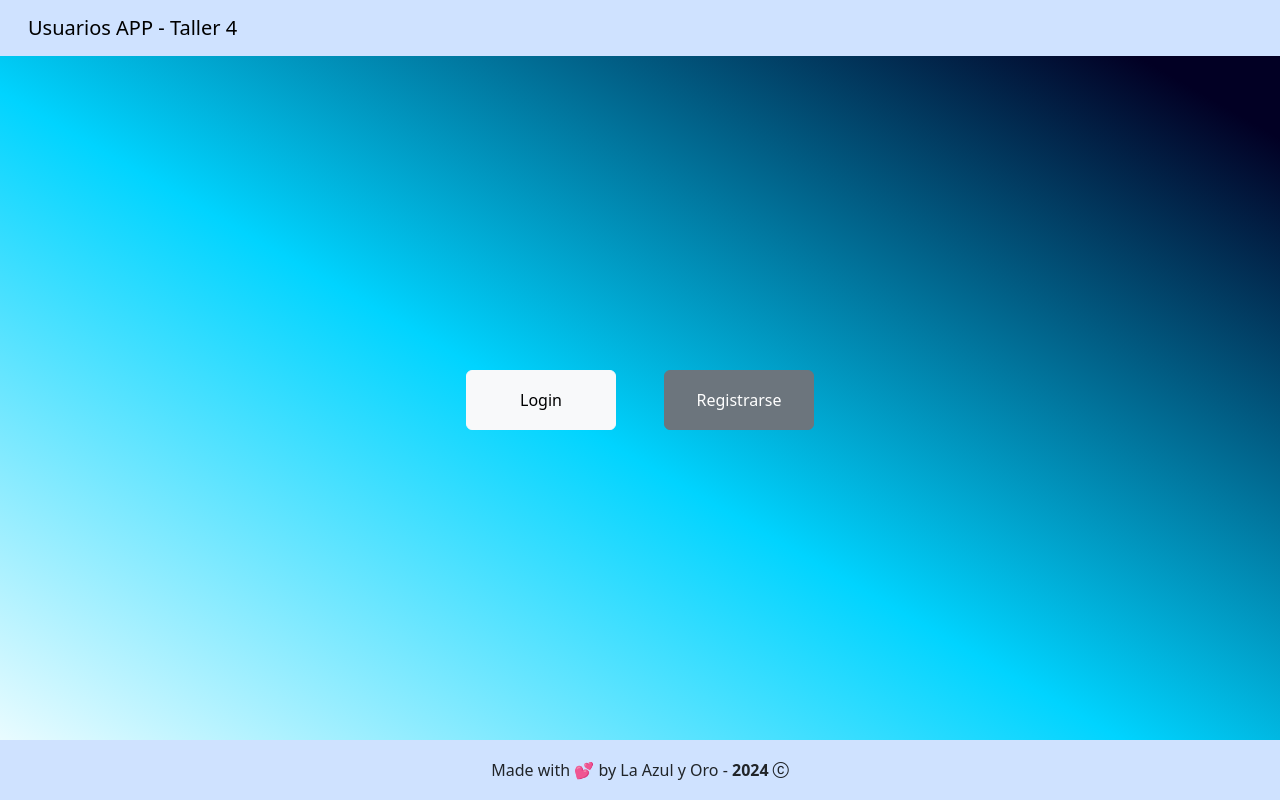
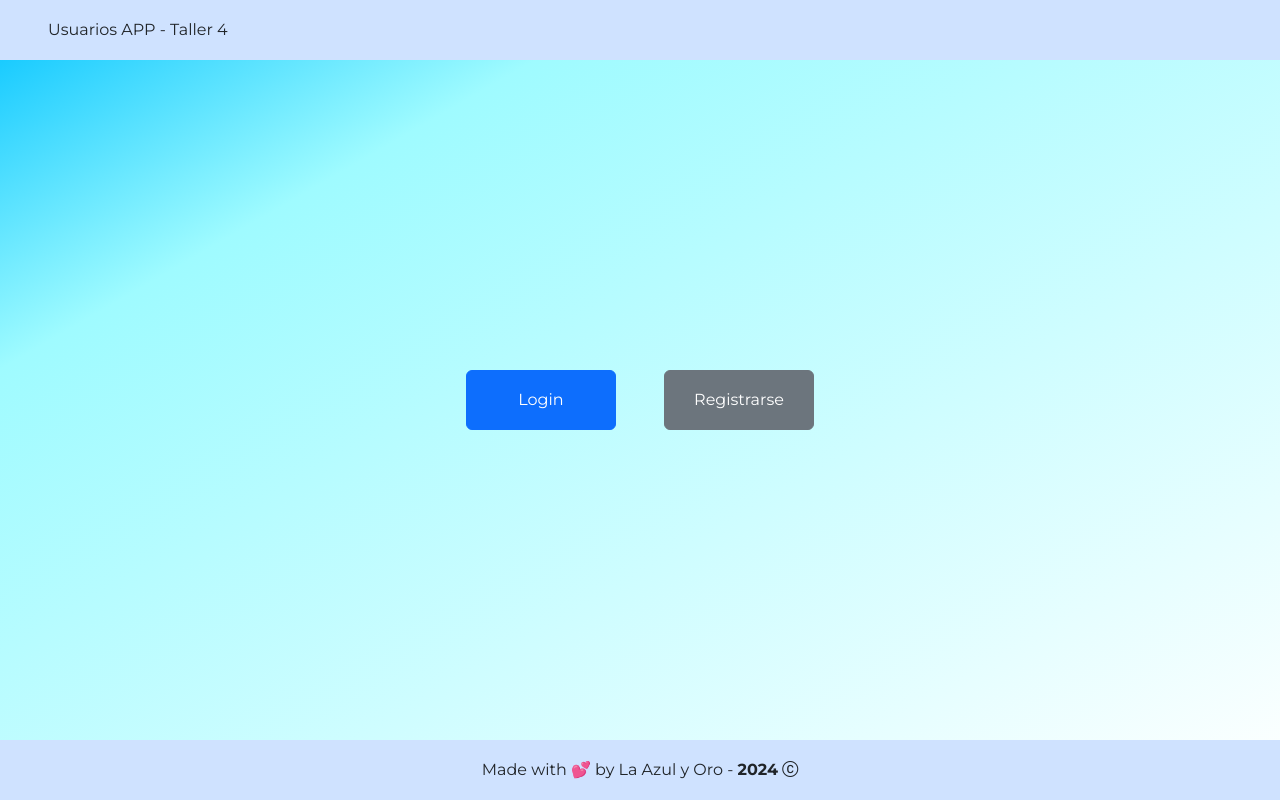
Before and after one commit to La-azul-y-oro/angular-practica1, an Angular app: page /inicio in a window 1280 px wide. Built offline with nearby package versions, Linux system fonts and the light colour scheme.

Commit message:
Fix styles

```diff
--- a/src/app/app.component.css
+++ b/src/app/app.component.css
@@ -0,0 +1,13 @@
+.main-content {
+    padding-top: 60px; /* Altura del header fijo */
+    padding-bottom: 60px; /* Altura del footer fijo */
+    height: 100vh;
+}
+
+.footer {
+    height: 60px;
+}
+
+.header {
+    height: 60px;
+}
--- a/src/app/app.component.html
+++ b/src/app/app.component.html
@@ -1,5 +1,5 @@
-<app-header></app-header>
-<div class="center content d-flex justify-content-center align-items-center">
+<app-header class="fixed-top header"></app-header>
+<div class="main-content d-flex justify-content-center align-items-center">
   <router-outlet></router-outlet>
 </div>
-<app-footer></app-footer>
+<app-footer class="fixed-bottom footer"></app-footer>
--- a/src/app/components/user/user.component.css
+++ b/src/app/components/user/user.component.css
@@ -2,7 +2,7 @@ p {
     font-size: 14px;
 }
 
-.font-10{
+.font-10 {
     font-size: 10px;
 }
 
@@ -26,11 +26,45 @@ span {
     transform: translate(-50%, -50%);
 }
 
-.card-container{
-    max-height: 85vh;
-    overflow-y: auto;
+.user-content {
+    padding: 25px 0;
+    height: calc(100vh - 120px);
+    width: 85vw;
+    margin-left: auto;
+    margin-right: auto;
 }
 
-.vw-90{
-    width: 90vw;
+.user-list-container {
+    max-height: calc(100vh - 240px);
+    overflow-y: auto;
+    overflow-x: hidden;
+    scrollbar-width: thin;
+    /* Hace que la scrollbar sea más delgada */
+    scrollbar-color: #888 #f1f1f1;
+    /* Color del pulgar y de la pista */
+    -ms-overflow-style: -ms-autohiding-scrollbar;
+    /* Internet Explorer 10+ */
 }
+
+/* Estilos para Webkit (Chrome, Safari) */
+.user-list-container::-webkit-scrollbar {
+    width: 5px;
+    /* Ancho de la scrollbar vertical */
+}
+
+.user-list-container::-webkit-scrollbar-track {
+    background: #f1f1f1;
+    /* Color de fondo de la pista de la scrollbar */
+}
+
+.user-list-container::-webkit-scrollbar-thumb {
+    background: #888;
+    /* Color del pulgar de la scrollbar */
+    border-radius: 4px;
+    /* Bordes redondeados del pulgar */
+}
+
+.user-list-container::-webkit-scrollbar-thumb:hover {
+    background: #555;
+    /* Color del pulgar de la scrollbar cuando se pasa el cursor */
+}
--- a/src/app/components/user/user.component.html
+++ b/src/app/components/user/user.component.html
@@ -1,16 +1,32 @@
-<div class="vw-90">
-  <div [ngClass]="{ 'shadow-div': showModal }">
-    <div class="d-flex row my-3 justify-content-between">
-      <h4 class="col-4">Listado de usuarios:</h4>
-      <button type="button" class="btn btn-primary col-2" (click)="handleModal(true)">Crear usuario</button>
+<div class="user-content" [ngClass]="{ 'shadow-div': showModal }">
+  <div class="d-flex justify-content-between w-100">
+    <h4 class="col-4 align-self-center">Listado de usuarios:</h4>
+    <button
+      type="button"
+      class="btn btn-primary col-sm-4 col-md-2"
+      (click)="handleModal(true)"
+    >
+      Crear usuario
+    </button>
   </div>
-    <div class="d-flex row gap-1 justify-content-center card-container">
-      <div *ngIf="userList.length == 0"><p>No existen usuarios creados</p></div>
-      <div *ngFor="let pepe of userList" class="card col-sm-12 col-md-5 col-lg-3">
+  <div class="w-100">
+    <p *ngIf="userList.length == 0">No existen usuarios creados</p>
+    <div class="user-list-container mt-3 d-flex row gap-1 justify-content-center">
+      <div
+        *ngFor="let user of userList"
+        class="card col-sm-12 col-md-5 col-lg-3"
+      >
         <div class="card-body">
-          <h5 class="card-title">{{ pepe.username }}</h5>
-          <p class="card-text"><span>email:</span> {{ pepe.email }}</p>
-          <button type="button" class="btn btn-danger font-10" (click)="deleteUser(pepe.id)">Borrar</button>
+          <h5 class="card-title">{{ user.username }}</h5>
+          <p class="card-text"><span>email:</span> {{ user.email }}</p>
+          <button
+            type="button"
+            class="btn btn-danger font-10"
+            (click)="deleteUser(user.id)"
+          >
+            Borrar
+          </button>
+        </div>
       </div>
     </div>
   </div>
@@ -21,6 +37,10 @@
 </ng-template>
 
 <div *ngIf="showModal" class="modal-form">
-    <app-edit-user (editUserEmitter) = handleEditEvent($event) (cancelEmitter) = handleModal(false)></app-edit-user>
+  <app-edit-user
+    (editUserEmitter)="handleEditEvent($event)"
+    (cancelEmitter)="handleModal(false)"
+  ></app-edit-user>
 </div>
-  </div>
+
+<!-- d-flex row gap-1 justify-content-center h-75 overflow-auto -->
--- a/src/app/pages/inicio/inicio.component.html
+++ b/src/app/pages/inicio/inicio.component.html
@@ -1,2 +1,4 @@
-  <a routerLink="/login"><button class="btn btn-light m-4">Login</button></a>
+<div class="text-center">
+  <a routerLink="/login"><button class="btn btn-primary m-4">Login</button></a>
   <a routerLink="/register"><button class="btn btn-secondary m-4">Registrarse</button></a>
+</div>
--- a/src/app/shared/footer/footer.component.html
+++ b/src/app/shared/footer/footer.component.html
@@ -1,3 +1,3 @@
-<footer class="fixed-bottom bg-primary-subtle w-100 d-flex justify-content-center align-items-center">
+<footer class="bg-primary-subtle w-100 d-flex justify-content-center align-items-center">
     Made with 💕 by La Azul y Oro -&nbsp;<span class="fw-bold">{{year}}</span>&nbsp;<i class="bi bi-c-circle"> </i>
 </footer>
--- a/src/app/shared/header/header.component.html
+++ b/src/app/shared/header/header.component.html
@@ -1,6 +1,8 @@
-<nav class="navbar navbar-expand-lg bg-primary-subtle">
-    <div class="container-fluid mx-3">
-      <a class="navbar-brand" href="#">Usuarios APP - Taller 4</a>
-      <button *ngIf="isLogged" class="btn btn-light">Logout</button>
-    </div>
-  </nav>
+<header class="h-100 bg-primary-subtle d-flex align-items-center">
+  <div class="col-9">
+    <a class="navbar-brand ms-5" href="#">Usuarios APP - Taller 4</a>
+  </div>
+  <div *ngIf="isLogged" class="col-3 text-end">
+    <button class="btn btn-light me-5">Logout</button>
+  </div>
+</header>
--- a/src/index.html
+++ b/src/index.html
@@ -1,11 +1,14 @@
-<!doctype html>
+<!DOCTYPE html>
 <html lang="en">
   <head>
-  <meta charset="utf-8">
+    <meta charset="utf-8" />
     <title>AngularPractica1</title>
-  <base href="/">
-  <meta name="viewport" content="width=device-width, initial-scale=1">
-  <link rel="icon" type="image/x-icon" href="favicon.ico">
+    <base href="/" />
+    <meta name="viewport" content="width=device-width, initial-scale=1" />
+    <link rel="icon" type="image/x-icon" href="favicon.ico" />
+    <link rel="preconnect" href="https://fonts.googleapis.com">
+    <link rel="preconnect" href="https://fonts.gstatic.com" crossorigin>
+    <link href="https://fonts.googleapis.com/css2?family=Montserrat:ital,wght@0,100..900;1,100..900&family=Roboto:ital,wght@0,100;0,300;0,400;0,500;0,700;0,900;1,100;1,300;1,400;1,500;1,700;1,900&display=swap" rel="stylesheet">
   </head>
   <body>
     <app-root></app-root>
--- a/src/styles.css
+++ b/src/styles.css
@@ -12,8 +12,9 @@ html {
 }
 
 body {
-    background: rgb(2, 0, 36);
-    background: linear-gradient(210deg, rgba(2, 0, 36, 1) 9%, rgba(0, 212, 255, 1) 54%, rgba(255, 255, 255, 1) 100%);
+    background: rgb(0, 194, 255);
+    background: linear-gradient(150deg, rgba(0, 194, 255, 1) 0%, rgba(159, 251, 255, 1) 24%, rgba(255, 255, 255, 1) 100%);
+    font-family: "Montserrat", sans-serif;
 }
 
 .ng-valid:not(form).ng-touched {
@@ -25,10 +26,3 @@ body {
     border-left: 5px solid #a94442;
     /* red */
 }
-
-.center{
-    position: absolute;
-    top: 50%;
-    left: 50%;
-    transform: translate(-50%, -50%);
-}
```
Lines whose indentation alone changed are shown as unchanged.
